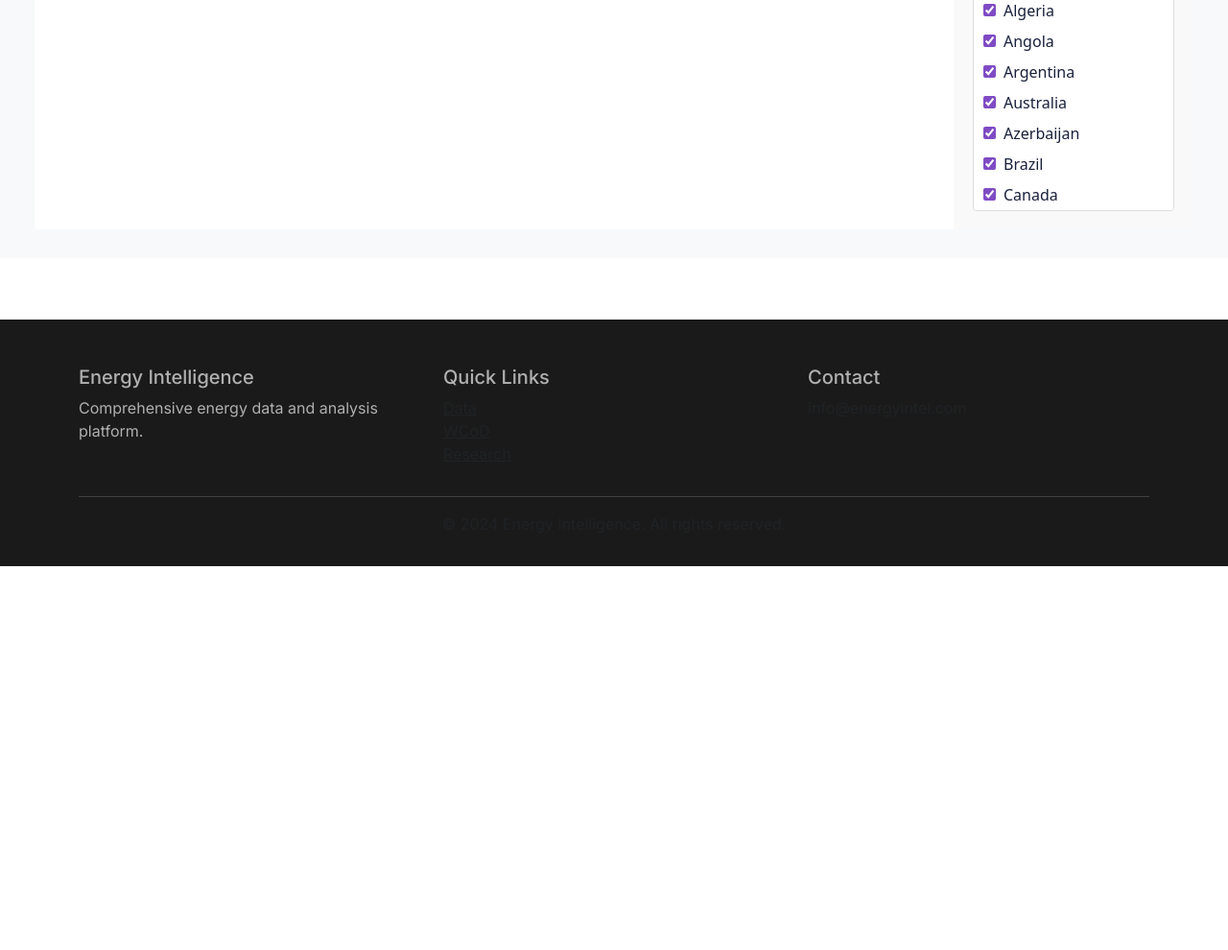
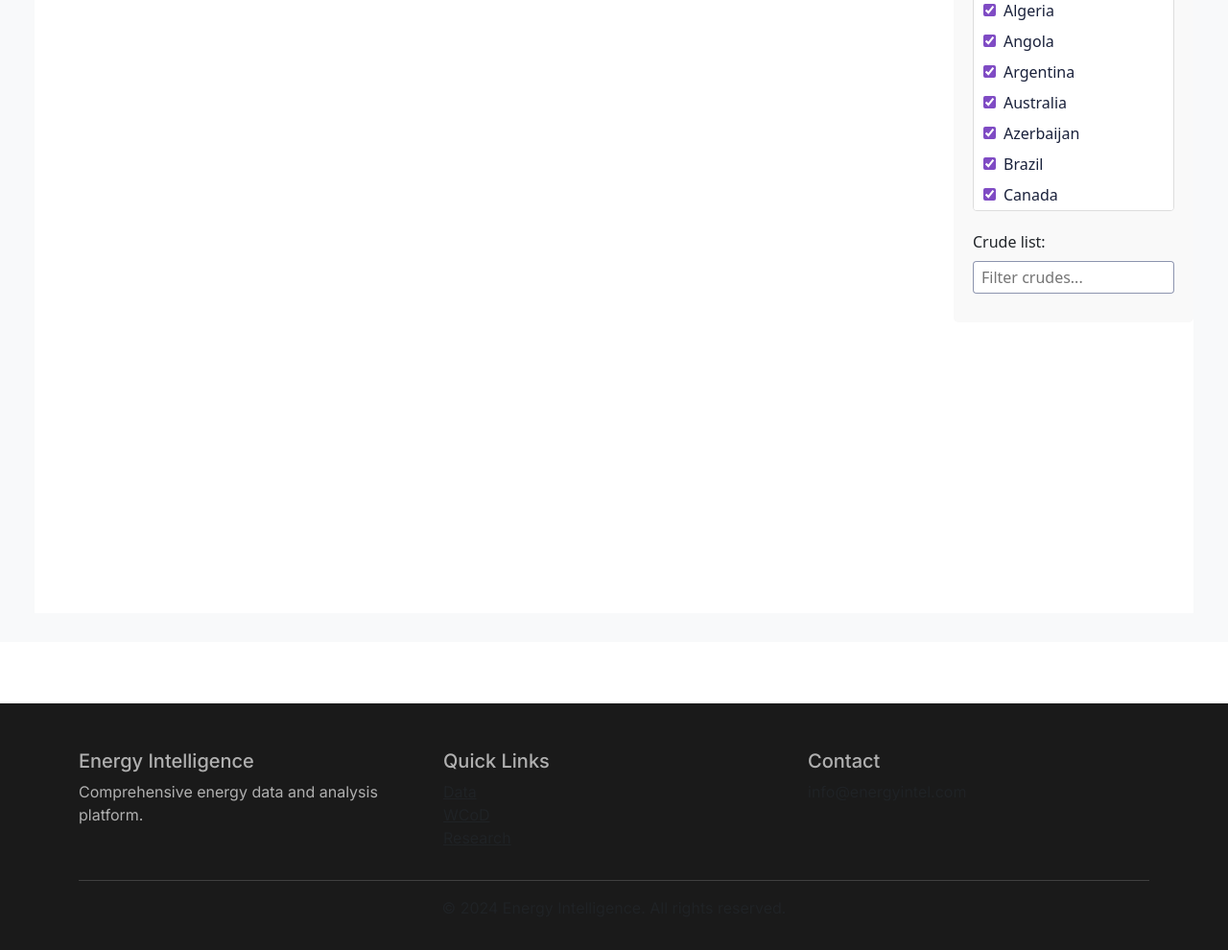
Before and after one commit to OMurugan/Energyintel, a Flask app: page /wcod-crude-carbon-intensity in a window 1280 px wide. Shown: the part 1234-2224 px from the top of the page at 96% size. Before the commit the page ends 1824 px from the top, so only its background shows below. Run offline with Flask 3, Linux system fonts and the light colour scheme.

Commit message:
Update crude_carbon.html

```diff
--- a/app/templates/wcod/crude_carbon.html
+++ b/app/templates/wcod/crude_carbon.html
@@ -22,7 +22,7 @@
 <div id="dash-container"></div>
 <iframe
     src="/dash/crude-carbon/"
-    style="width: 100%; height: 100vh; border: none; min-height: 800px;"
+    style="width: 100%; height: 100vh; border: none; min-height: 1200px;"
     title="Crude Carbon Intensity Dashboard">
 </iframe>
 {% endblock %}
```
